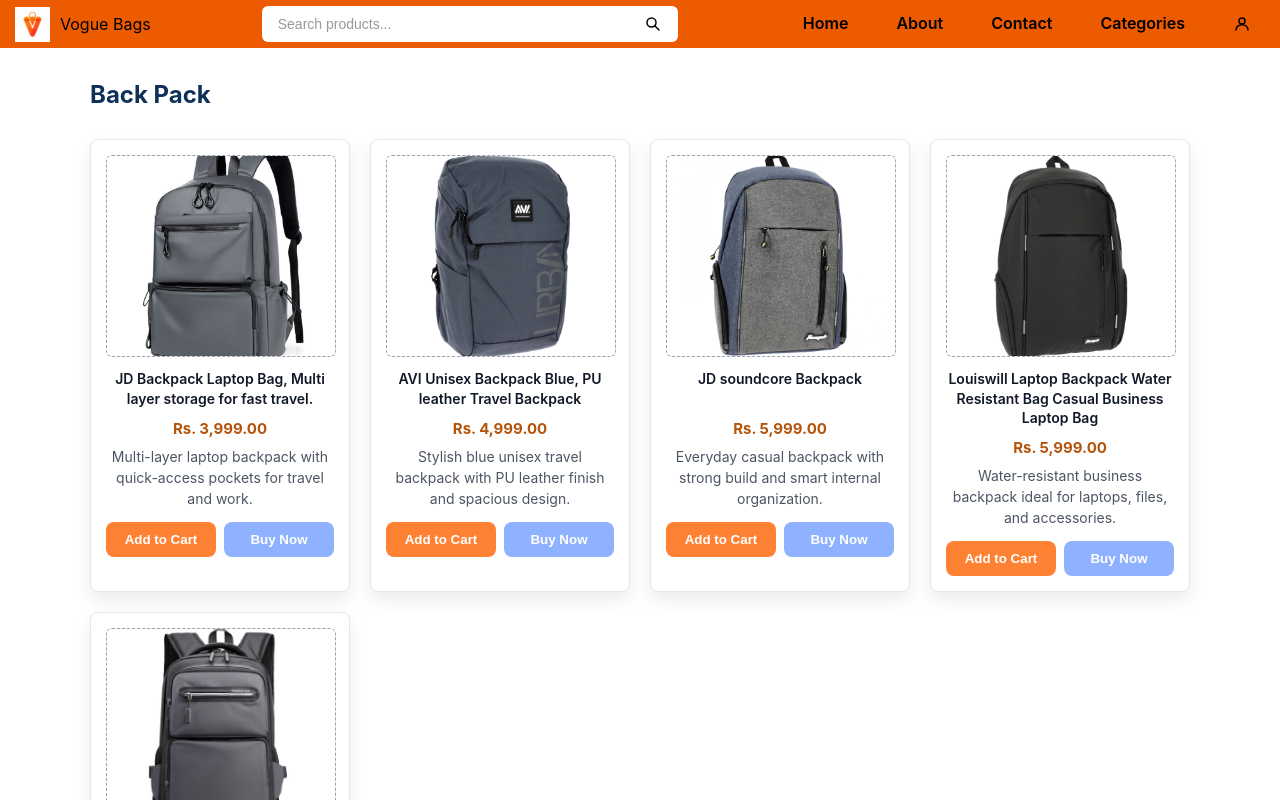
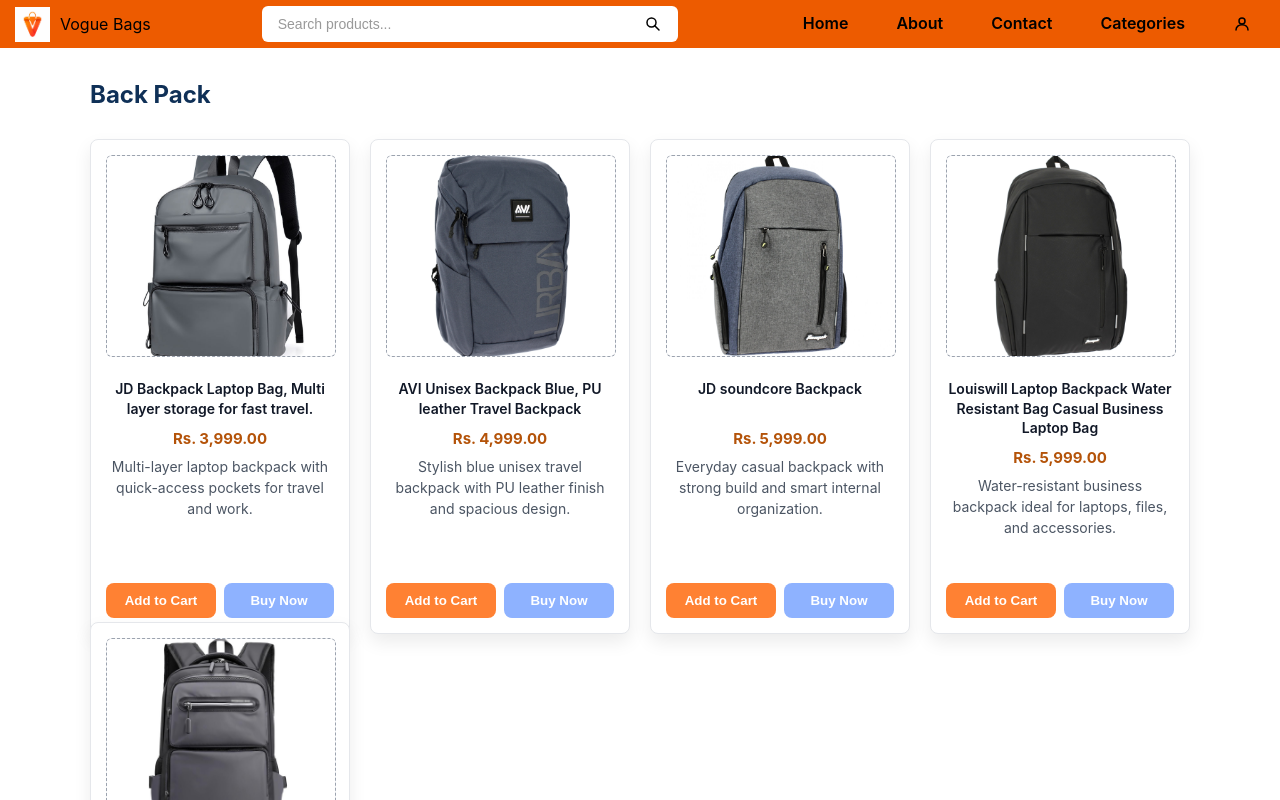
Before and after one commit to vishvaviraj/Vogue_Bags, a React (Create React App) app: page /categories/backpack in a window 1280 px wide. Shown: the top 800 px of the page. Built offline with nearby package versions, Linux system fonts and the light colour scheme.

Commit message:
update homeproductsection

```diff
--- a/src/components/CategoryProductsPage.css
+++ b/src/components/CategoryProductsPage.css
@@ -20,6 +20,9 @@
   border-radius: 10px;
   padding: 12px;
   box-shadow: 0 8px 18px rgba(0, 0, 0, 0.08);
+  display: flex;
+  flex-direction: column;
+  height: 100%;
 }
 
 .product-image-placeholder {
@@ -81,6 +84,7 @@
 .product-actions {
   display: flex;
   gap: 8px;
+  margin-top: auto;
 }
 
 .product-btn {
--- a/src/components/HomeProductsSection.css
+++ b/src/components/HomeProductsSection.css
@@ -26,6 +26,9 @@
   border-radius: 10px;
   background: #ffffff;
   padding: 12px;
+  display: flex;
+  flex-direction: column;
+  height: 100%;
 }
 
 .home-product-image-link {
@@ -66,6 +69,7 @@
 .home-product-actions {
   display: flex;
   gap: 8px;
+  margin-top: auto;
 }
 
 .home-btn {
```
